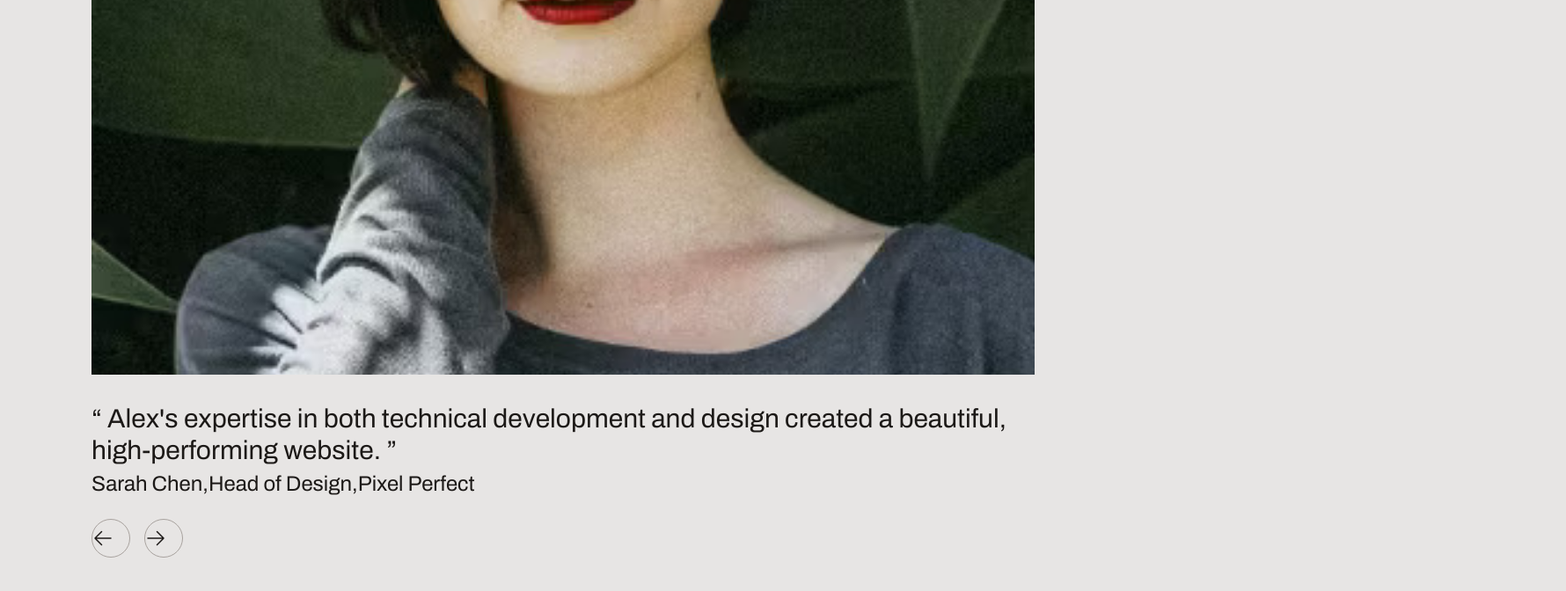
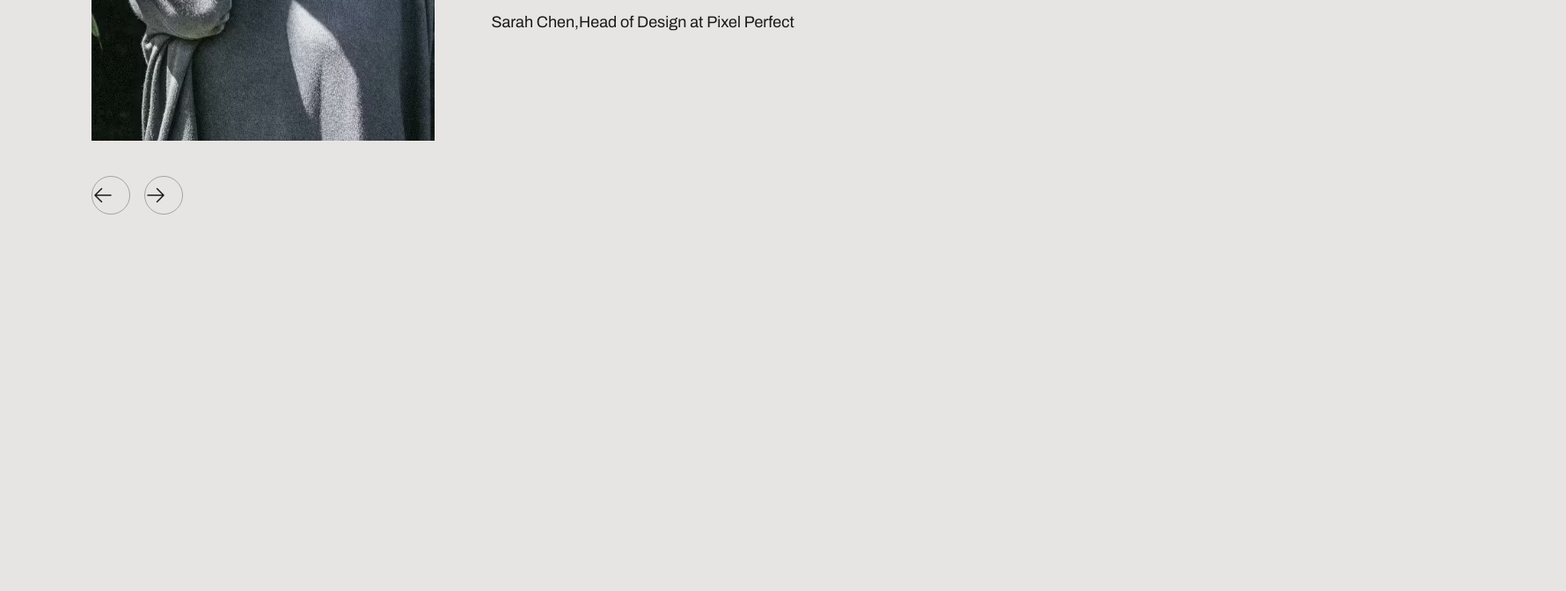
Before and after one commit to Sekwaticode/virtualboardroomsa, a Next.js app: page / in a window 1280 px wide. Shown: the part 3940-4612 px from the top of the page at 88% size, 1780 px wide, since content can reach past the window. After the commit the page ends 4344 px from the top, so only its background shows below. Built offline with nearby package versions, Linux system fonts and the light colour scheme.

Commit message:
Testimonials section done

```diff
--- a/src/sections/Testimonials.tsx
+++ b/src/sections/Testimonials.tsx
@@ -39,7 +39,7 @@ const Testimonials: FC = () => {
   const testimonialIndex = 0;
   return (
     <section className="section">
-      <h2 className="text-4xl flex flex-col overflow:hidden">
+      <h2 className="text-4xl md:text-7xl lg:text-8xl flex flex-col overflow:hidden">
         <span className="whitespace-nowrap">
           Some nice words from my previous clients
         </span>
@@ -52,8 +52,8 @@ const Testimonials: FC = () => {
           {testimonials.map(
             ({ name, company, role, quote, image, imagePositionY }, index) =>
               index === testimonialIndex && (
-                <div key={name}>
-                  <div className="aspect-square">
+                <div key={name} className="grid md:grid-cols-5 md:gap-8 lg:gap-16 md:items-center">
+                  <div className="aspect-square md:aspect-[9/16] md:col-span-2">
                     <Image
                       src={image}
                       alt={name}
@@ -61,21 +61,21 @@ const Testimonials: FC = () => {
                       style={{ objectPosition: `50% ${imagePositionY * 100}%` }}
                     />
                   </div>
-                  <blockquote className="text-3xl mt-8">
-                    <div className="text-3xl mt-8">
+                  <blockquote className="text-3xl mt-8 md:col-span-3">
+                    <div className="text-3xl md:text-5xl lg:text-6xl mt-8 md:mt-0">
                       <span>&ldquo;</span>
                       <span className=""> {quote} </span>
                       <span>&rdquo;</span>
                     </div>
-                    <cite className="mt-4 not-italic text-2xl">
-                      {name},{role},{company}
+                    <cite className="mt-4 md:mt-8 not-italic block md:text-lg">
+                      {name},{role} at {company}
                     </cite>
                   </blockquote>
                 </div>
               )
           )}
         </div>
-        <div className="flex gap-4 mt-6">
+        <div className="flex gap-4 mt-6 lg:mt-10">
           <button className="border border-stone-400 size-11 inline-flex items-center justify rounded-full">
             <svg
               xmlns="http://www.w3.org/2000/svg"
```
